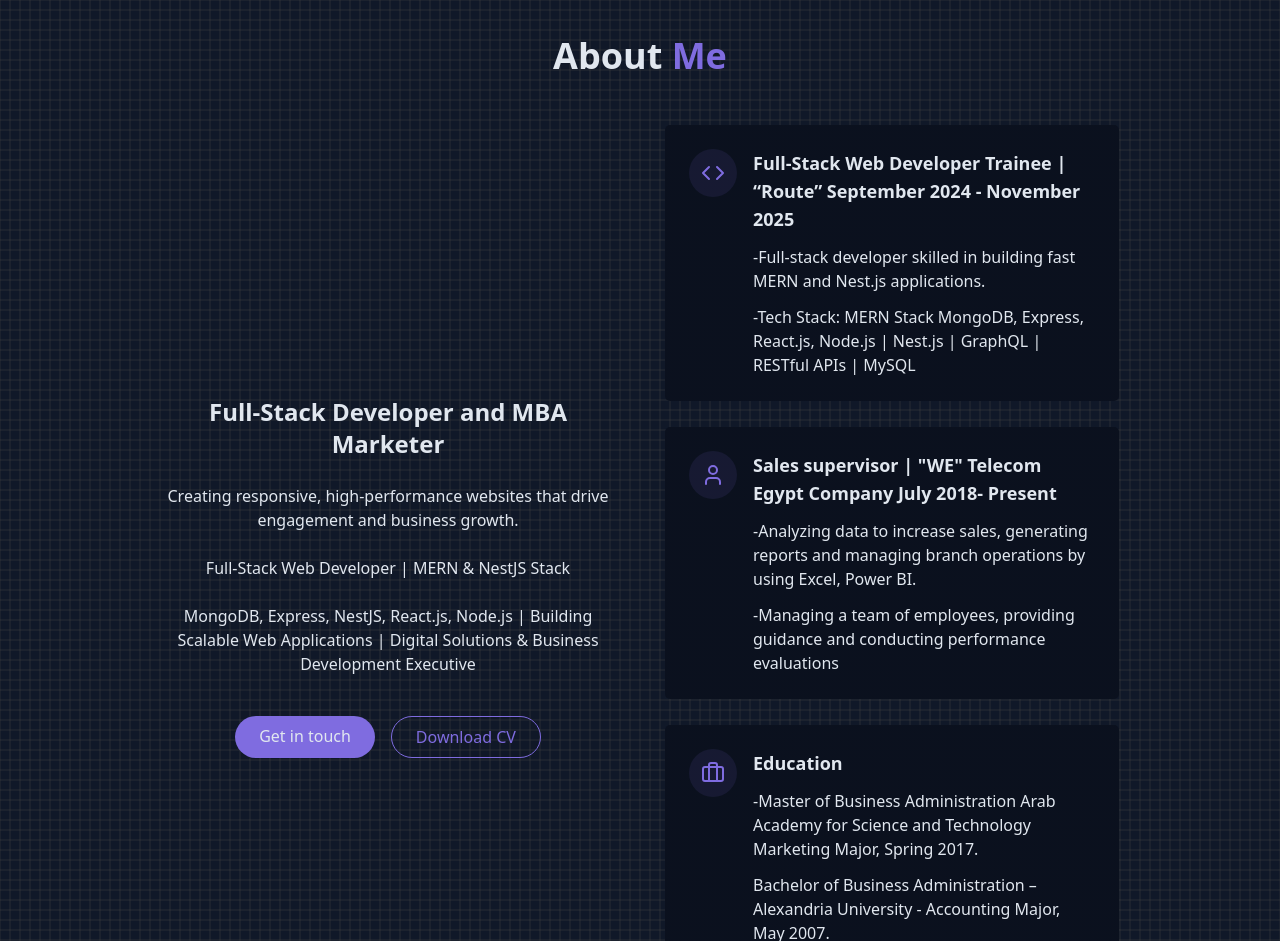
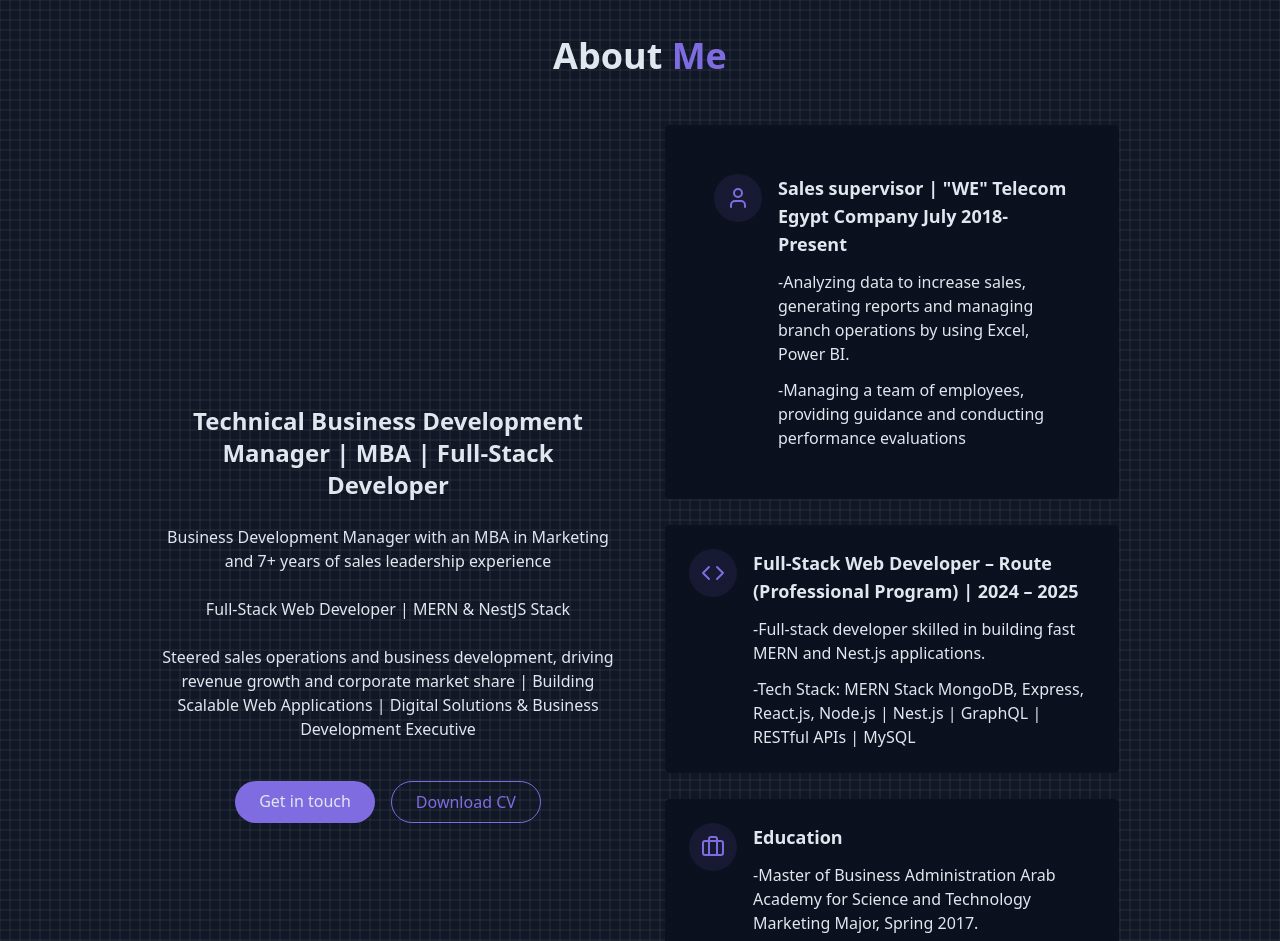
Before and after one commit to eslamgh1/eslam-gomaa, a React (Vite) app: page / in a window 1280 px wide. Shown: the part 860-1801 px from the top of the page. Built offline with nearby package versions, Linux system fonts and the light colour scheme.

Commit message:
description

```diff
--- a/src/components/AboutSection.jsx
+++ b/src/components/AboutSection.jsx
@@ -9,20 +9,23 @@ export const AboutSection = () => {
         </h2>
 
         <div className="grid grid-cols-1 md:grid-cols-2 gap-12 items-center">
+          {/* Left side - title and description */}
           <div className="space-y-6">
             <h3 className="text-2xl font-semibold">
-              Full-Stack Developer and MBA Marketer
+              Technical Business Development Manager | MBA | Full-Stack Developer
             </h3>
 
             <p className="text-muted-foreground">
-              Creating responsive, high-performance websites that drive engagement and business growth.
+              Business Development Manager with an MBA in Marketing and 7+ years of sales leadership
+              experience
             </p>
 
             <p className="text-muted-foreground">
-             Full-Stack Web Developer | MERN & NestJS Stack
+              Full-Stack Web Developer | MERN & NestJS Stack
             </p>
             <p className="text-muted-foreground">
-             MongoDB, Express, NestJS, React.js, Node.js | Building Scalable Web Applications | Digital Solutions & Business Development Executive
+              Steered sales operations and business development, driving revenue growth and
+              corporate market share | Building Scalable Web Applications | Digital Solutions & Business Development Executive
             </p>
 
             <div className="flex flex-col sm:flex-row gap-4 pt-4 justify-center">
@@ -37,15 +40,41 @@ export const AboutSection = () => {
               </a>
             </div>
           </div>
+          {/* Right side - skills and experience */}
           <div className="grid grid-cols-1 gap-6">
+            {/* Sales supervisor */}
+            <div className="gradient-border p-6 card-hover">
+
+              <div className="gradient-border p-6 card-hover">
+                <div className="flex items-start gap-4">
+                  <div className="p-3 rounded-full bg-primary/10">
+                    <User className="h-6 w-6 text-primary" />
+                  </div>
+                  <div className="text-left">
+                    <h4 className="font-semibold text-lg pb-3">Sales supervisor | "WE" Telecom Egypt Company
+                      July 2018- Present</h4>
+                    <p className="text-muted-foreground pb-3">
+                      -Analyzing data to increase sales, generating reports and
+                      managing branch operations by using Excel, Power BI.
+                    </p>
+                    <p className="text-muted-foreground">
+                      -Managing a team of employees, providing guidance and
+                      conducting performance evaluations
+                    </p>
+                  </div>
+                </div>
+              </div>
+
+            </div>
+            {/* Full-Stack Web Developer */}
             <div className="gradient-border p-6 card-hover">
               <div className="flex items-start gap-4">
                 <div className="p-3 rounded-full bg-primary/10">
                   <Code className="h-6 w-6 text-primary" />
                 </div>
                 <div className="text-left">
-                  <h4 className="font-semibold text-lg pb-3">Full-Stack Web Developer Trainee | “Route” September 2024 - November 2025
-</h4>
+                  <h4 className="font-semibold text-lg pb-3">Full-Stack Web Developer – Route (Professional Program) | 2024 – 2025
+                  </h4>
                   <p className="text-muted-foreground pb-3">
                     -Full-stack developer skilled in building fast MERN and Nest.js applications.
                   </p>
@@ -56,25 +85,7 @@ export const AboutSection = () => {
                 </div>
               </div>
             </div>
-            <div className="gradient-border p-6 card-hover">
-              <div className="flex items-start gap-4">
-                <div className="p-3 rounded-full bg-primary/10">
-                  <User className="h-6 w-6 text-primary" />
-                </div>
-                <div className="text-left">
-                  <h4 className="font-semibold text-lg pb-3">Sales supervisor | "WE" Telecom Egypt Company
-                    July 2018- Present</h4>
-                  <p className="text-muted-foreground pb-3">
-                    -Analyzing data to increase sales, generating reports and
-                    managing branch operations by using Excel, Power BI.
-                  </p>
-                  <p className="text-muted-foreground">
-                    -Managing a team of employees, providing guidance and
-                    conducting performance evaluations
-                  </p>
-                </div>
-              </div>
-            </div>
+            {/* Education */}
             <div className="gradient-border p-6 card-hover">
               <div className="flex items-start gap-4">
                 <div className="p-3 rounded-full bg-primary/10">
```
Also changed, not shown: 1 other file (tests, documents, lock files or other folders).
